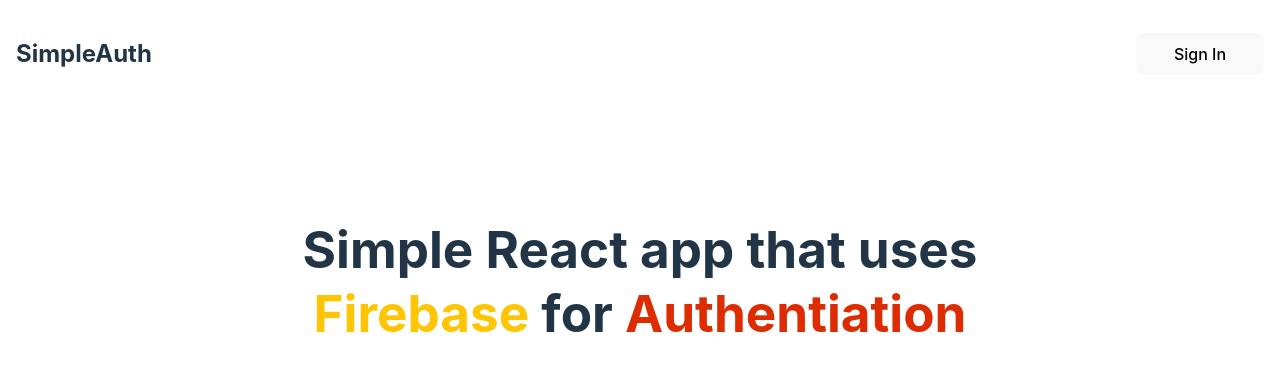
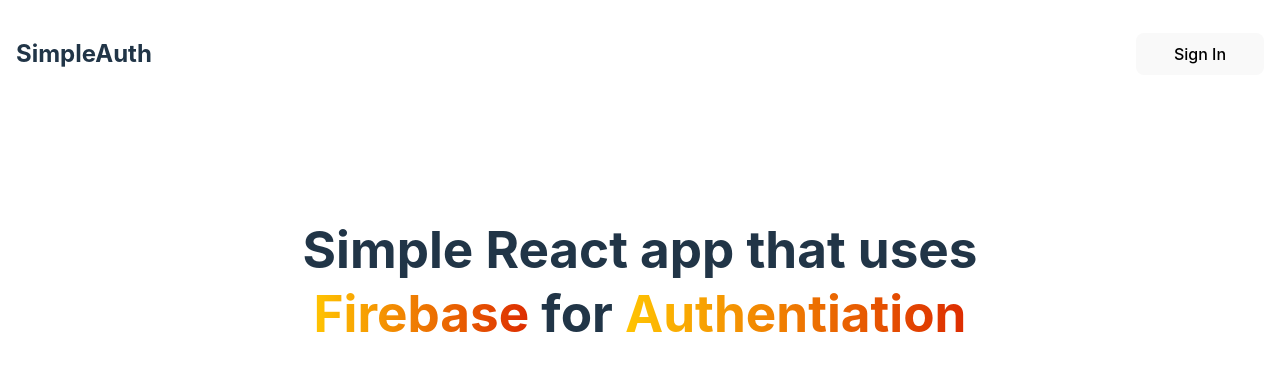
Before and after one commit to abhishekpatil4/SimpleAuth, a React (Vite) app: page / in a window 1280 px wide. Shown: the top 370 px of the page. Built offline with nearby package versions, Linux system fonts and the light colour scheme.

Commit message:
feat: modified home component header color

```diff
--- a/src/components/Home.jsx
+++ b/src/components/Home.jsx
@@ -2,8 +2,19 @@
 
 const Home = () => {
     const isSmallScreen = useMediaQuery('(max-width: 400px)');
-    return <div style={{margin: isSmallScreen ? '50% 0%' : '10% 0%'}}>
-        <h1 style={{lineHeight:'4rem'}}>Simple React app that uses <br /> <span style={{color:'#FFC402'}}>Firebase</span> for <span style={{color:'#DD2C01'}}>Authentiation</span></h1>
+    return <div style={{ margin: isSmallScreen ? '50% 0%' : '10% 0%' }}>
+        <h1 style={{ lineHeight: '4rem' }}>Simple React app that uses <br />
+            <span style={{
+                background: 'linear-gradient(to right, #FFC402, #DD2C01)', WebkitTextFillColor: 'transparent',
+                WebkitBackgroundClip: 'text'
+            }}>
+                Firebase
+            </span> for <span style={{
+                background: 'linear-gradient(to right, #FFC402, #DD2C01)', WebkitTextFillColor: 'transparent',
+                WebkitBackgroundClip: 'text'
+            }}>
+                Authentiation
+            </span></h1>
     </div>
 }
 
```
